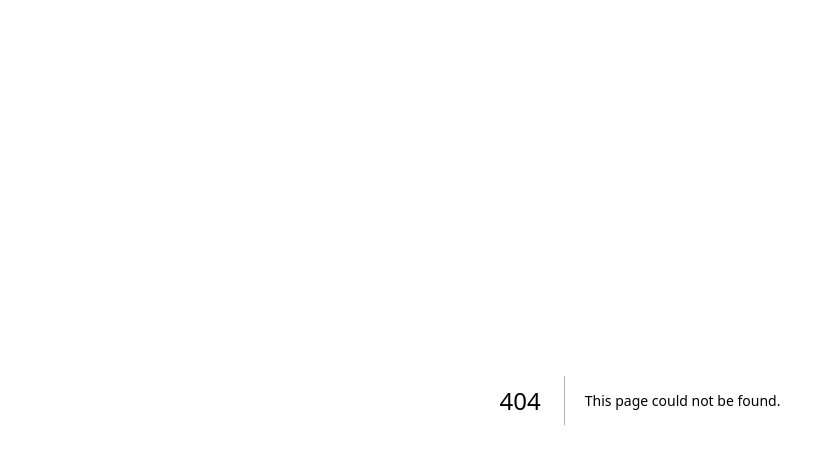
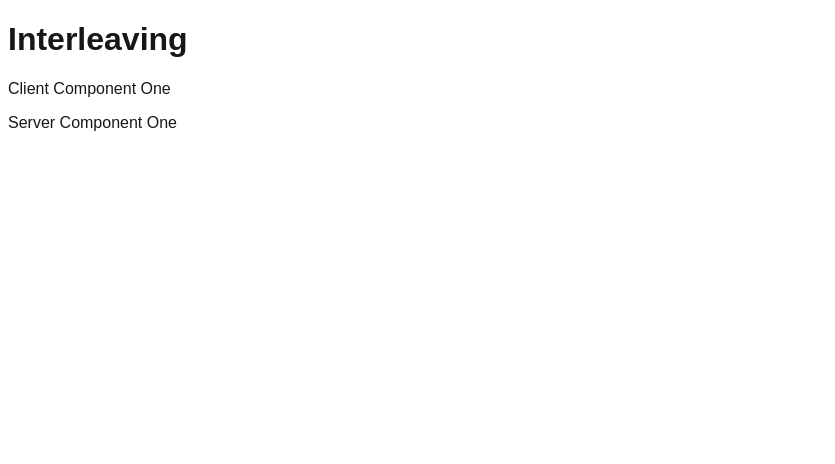
Before and after one commit to nnsng/nextjs-15, a Next.js app: page /interleaving in a window 1280 px wide. Before the commit this address had no page. Shown: the top 464 px of the page, without its empty margins (0-835 px from the left). Built offline with nearby package versions, Linux system fonts and the light colour scheme.

Commit message:
interleaving server and client components

```diff
--- /dev/null
+++ b/src/app/interleaving/page.tsx
@@ -0,0 +1,13 @@
+import ClientComponentOne from '@/components/client-component-one';
+import ServerComponentOne from '@/components/server-component-one';
+
+export default function Interleaving() {
+  return (
+    <>
+      <h1>Interleaving</h1>
+      <ClientComponentOne>
+        <ServerComponentOne />
+      </ClientComponentOne>
+    </>
+  );
+}
--- /dev/null
+++ b/src/components/client-component-one.tsx
@@ -0,0 +1,13 @@
+'use client';
+
+import { useState, type PropsWithChildren } from 'react';
+
+export default function ClientComponentOne({ children }: PropsWithChildren) {
+  const [] = useState('');
+  return (
+    <>
+      <p>Client Component One</p>
+      {children}
+    </>
+  );
+}
--- /dev/null
+++ b/src/components/client-component-two.tsx
@@ -0,0 +1,8 @@
+'use client';
+
+import { useState } from 'react';
+
+export default function ClientComponentTwo() {
+  const [] = useState('');
+  return <p>Client Component Two</p>;
+}
--- /dev/null
+++ b/src/components/server-component-one.tsx
@@ -0,0 +1,10 @@
+import fs from 'fs';
+
+export default function ServerComponentOne() {
+  fs.readFileSync('src/components/server-component-one.tsx', 'utf8');
+  return (
+    <>
+      <p>Server Component One</p>
+    </>
+  );
+}
--- /dev/null
+++ b/src/components/server-component-two.tsx
@@ -0,0 +1,6 @@
+import fs from 'fs';
+
+export default function ServerComponentTwo() {
+  fs.readFileSync('src/components/server-component-two.tsx', 'utf8');
+  return <p>Server Component Two</p>;
+}
```
